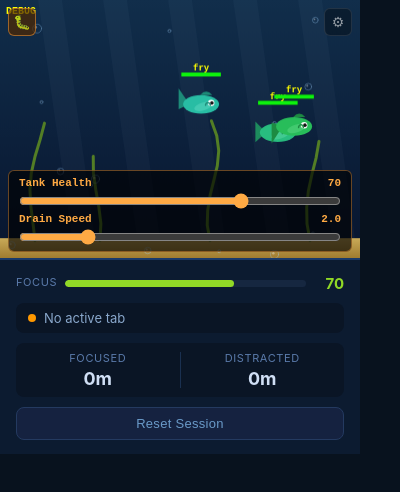
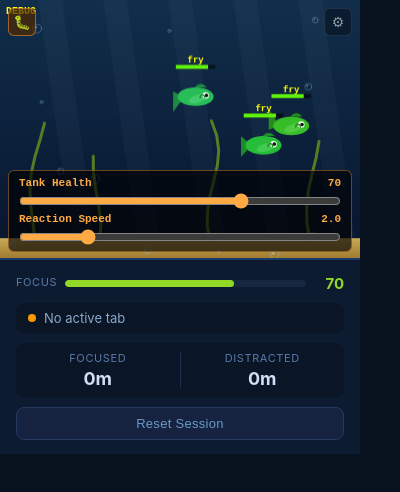
Before and after one commit to JackieYJC/FocusFishTankChromeExt, a browser extension: page src/popup/popup.html in a window 400 px wide. Both pictures are taken after a click on the button "Debug Mode". Drawn offline with Linux system fonts and the light colour scheme.

Commit message:
Make fish health chase tankHealth exponentially, controlled by reaction speed
Replace the linear drain formula with an exponential chase:
  delta = (tankHealth - fish.health) * hpReact

Fish health naturally accelerates when far from tankHealth and decelerates
as it converges — no separate drain vs recovery rates needed. The debug
slider (0–10, internal 0–0.01) now controls this single reaction coefficient,
renaming the control from 'Drain Speed' to 'Reaction Speed'. Death triggers
at health < 1 since the exponential asymptotically approaches zero.

```diff
--- a/src/popup/popup.html
+++ b/src/popup/popup.html
@@ -18,7 +18,7 @@
         </div>
         <input type="range" id="debug-health-slider" min="0" max="100" value="70">
         <div id="debug-rate-row">
-          <span>Drain Speed</span>
+          <span>Reaction Speed</span>
           <span id="debug-rate-val">2.0</span>
         </div>
         <input type="range" id="debug-rate-slider" min="0" max="10" step="0.5" value="2">
--- a/src/popup/popup.js
+++ b/src/popup/popup.js
@@ -43,9 +43,12 @@ class Fish {
     // Drain or restore fish health based on tank health.
     // Equilibrium at tankHealth 50; drains at 2 hp/s when tankHealth 0,
     // recovers at 2 hp/s when tankHealth 100.
-    const delta = (tankHealth - 50) / 50 * (hpRate / 60);
+    // Exponential chase: fish health moves toward tankHealth at hpReact per frame.
+    // Non-linear by nature — fast when far apart, slow when close.
+    // Same coefficient drives both drain and recovery.
+    const delta = (tankHealth - this.health) * hpReact;
     this.health = Math.max(0, Math.min(100, this.health + delta));
-    if (this.health <= 0) {
+    if (this.health < 1) {
       this.stage = 'dead';
       this._applyStageSize();
       return;
@@ -391,7 +394,7 @@ let tankHealth = 70;   // drives all canvas visuals; mirrors focusScore outside
 const foodPellets = [];
 const ripples = [];
 let debugMode = false;
-let hpRate = 2;   // hp/s max drain or recovery; adjustable in debug mode
+let hpReact = 0.002; // exponential chase coefficient (per frame); slider shows value * 1000
 
 function drawWater() {
   const dark = (1 - tankHealth / 100) * 0.55;
@@ -581,6 +584,6 @@ document.getElementById('debug-health-slider').addEventListener('input', e => {
 });
 
 document.getElementById('debug-rate-slider').addEventListener('input', e => {
-  hpRate = Number(e.target.value);
-  document.getElementById('debug-rate-val').textContent = hpRate.toFixed(1);
+  hpReact = Number(e.target.value) / 1000;
+  document.getElementById('debug-rate-val').textContent = Number(e.target.value).toFixed(1);
 });
```
